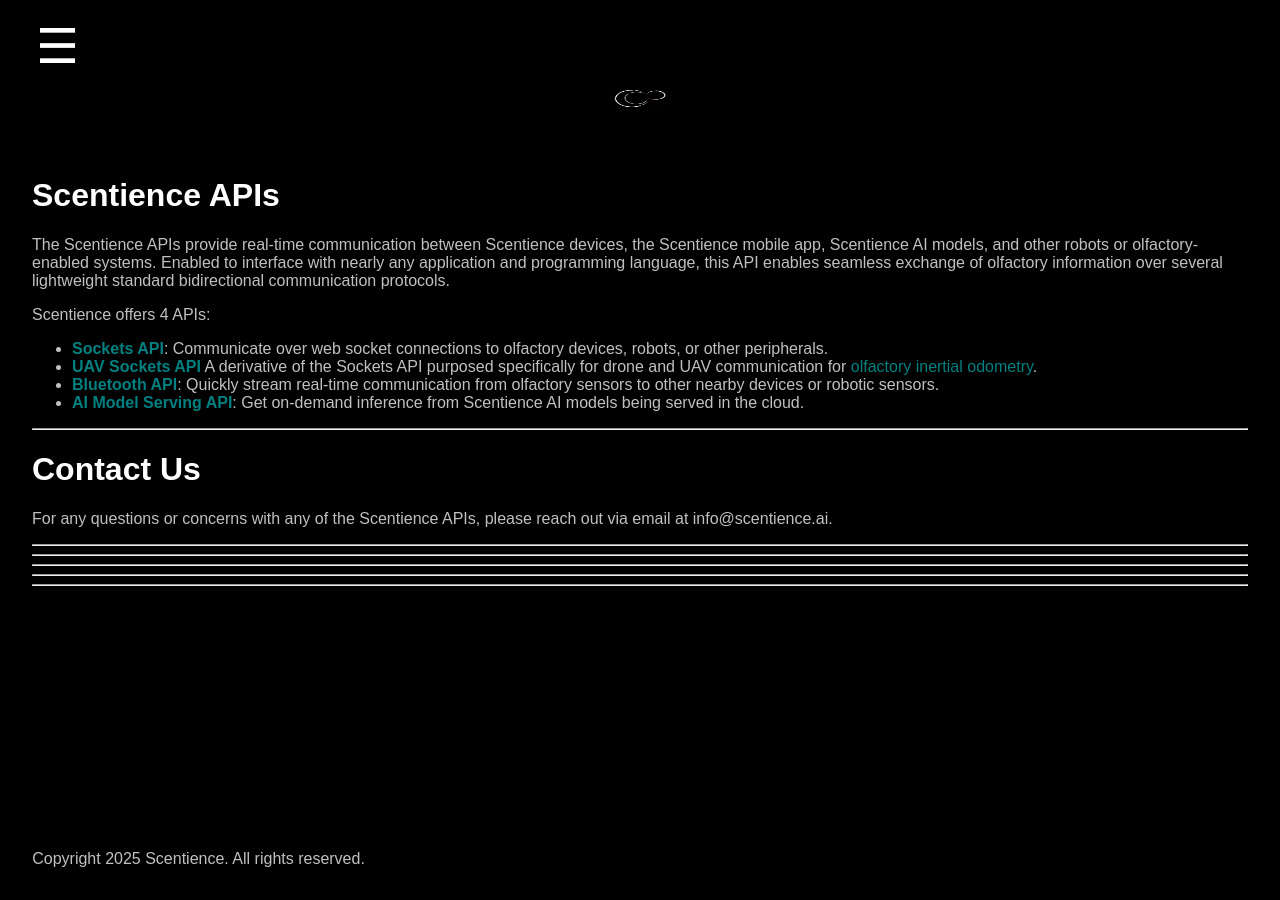
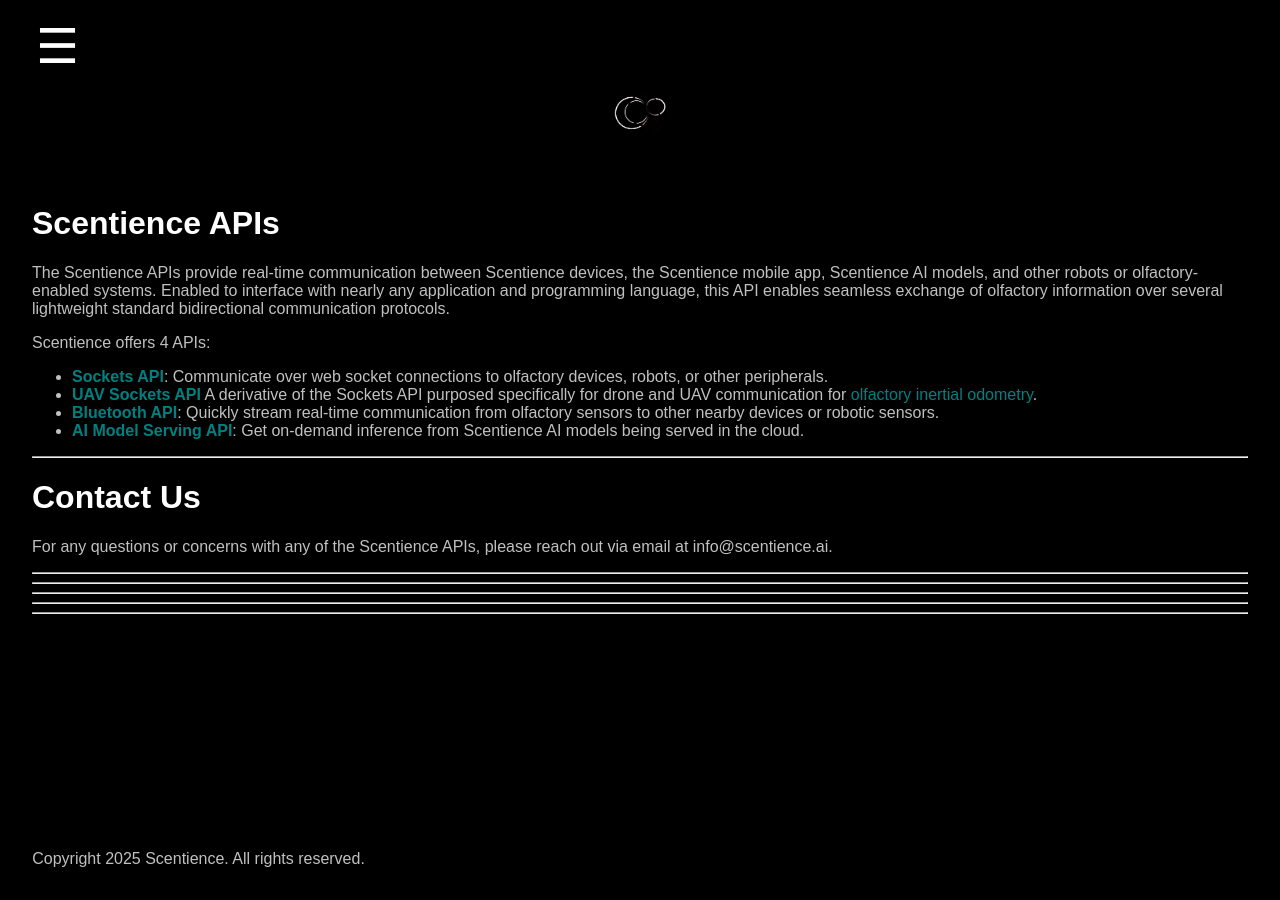
Before and after one commit to Scentience/docs-api, a Jekyll site: the page built from index.md, in a window 1280 px wide. Built offline with Jekyll 4.4.1, drawn with Linux system fonts in a browser that asks for light colours.

Commit message:
reformat logo

```diff
--- a/css/styles.css
+++ b/css/styles.css
@@ -24,7 +24,7 @@
 }
 
 .header-logo {
-    height: 2em;          /* adjust size as needed */
+    height: 60px;          /* adjust size as needed */
     width: auto;
 }
 
```
